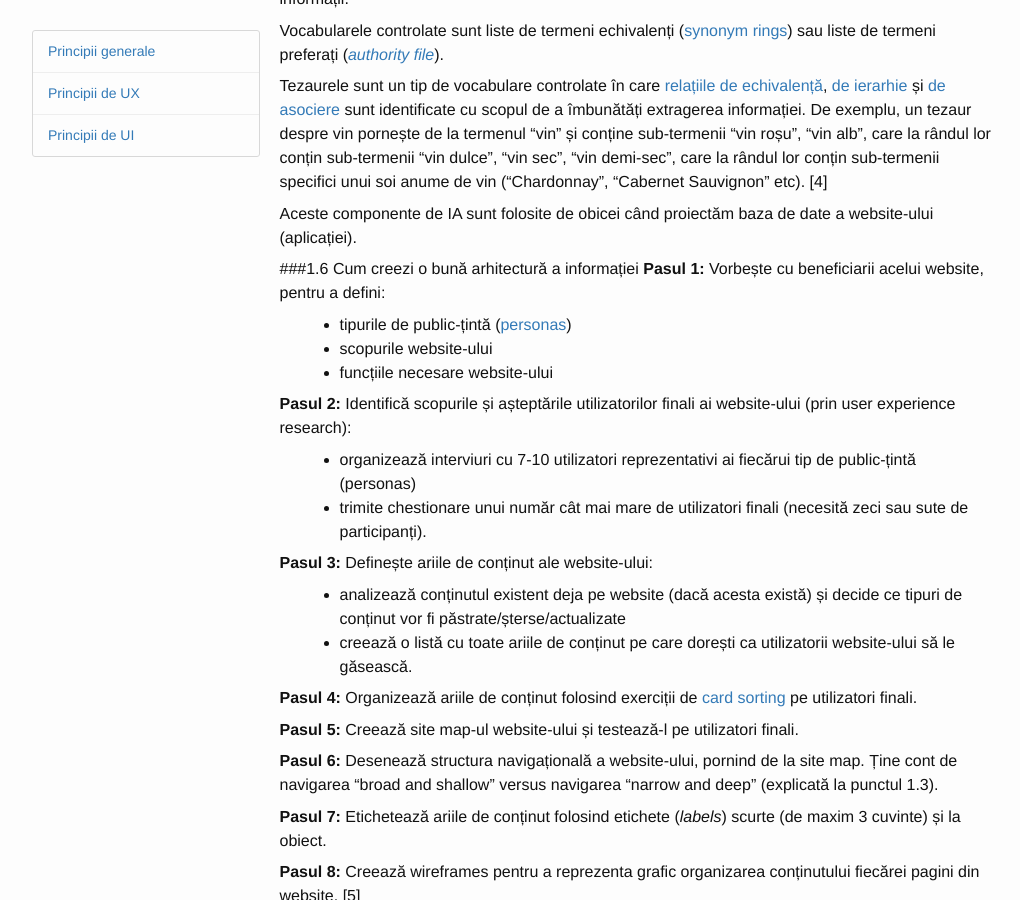
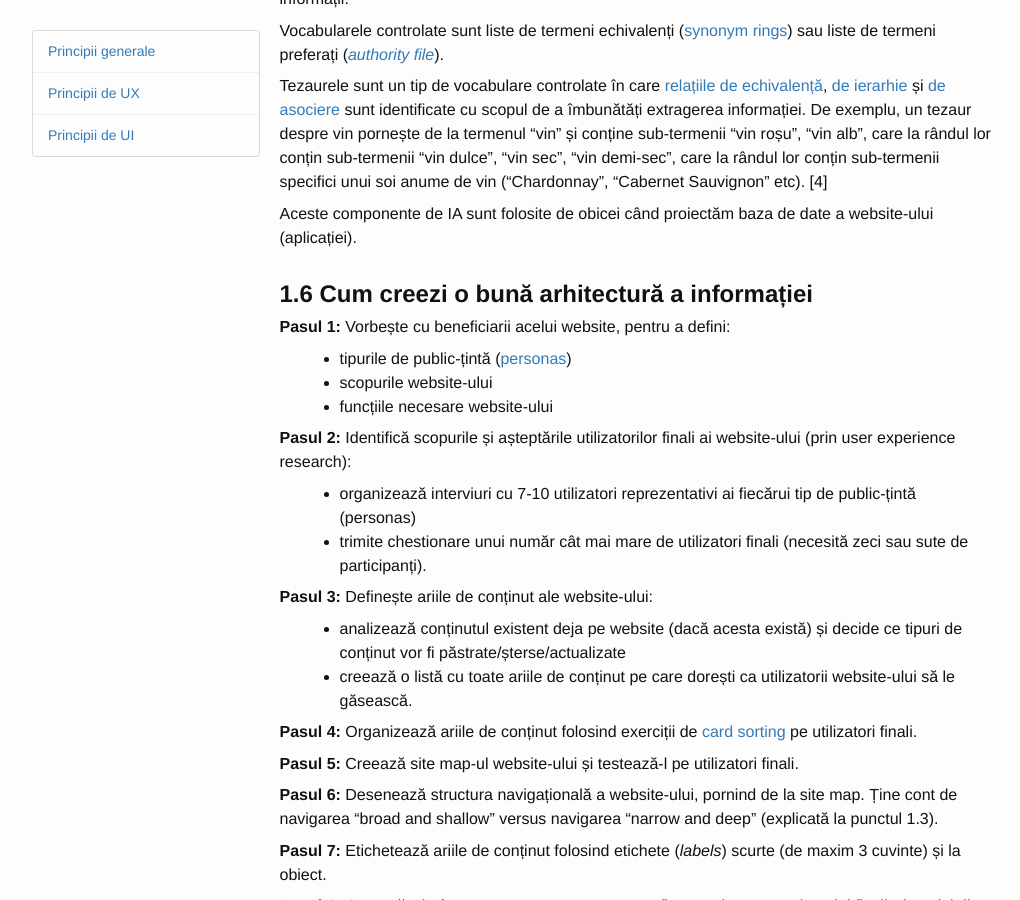
Before and after one commit to gov-ithub/govro-design, a Jekyll site: the page built from 2-ux.md, in a window 1280 px wide and 900 px high, scrolled down 3799 px. Shown: the whole window, without its empty margins (128-1148 px from the left). Built offline with Jekyll 4.4.1, drawn with Linux system fonts in a browser that asks for light colours; nearby versions of some CDN libraries.

Commit message:
Corectat formatarea paragrafului 1.6
Bullet-urile de la liste nu erau vizibile.

```diff
--- a/2-ux.md
+++ b/2-ux.md
@@ -128,19 +128,19 @@ Tezaurele sunt un tip de vocabulare controlate în care [relațiile de echivalen
 Aceste componente de IA sunt folosite de obicei când proiectăm baza de date a website-ului (aplicației).
 
 
-###1.6 Cum creezi o bună arhitectură a informației
+### 1.6 Cum creezi o bună arhitectură a informației
 **Pasul 1:** Vorbește cu beneficiarii acelui website, pentru a defini:
-- tipurile de public-țintă ([personas](https://www.youtube.com/watch?v=khLWLtxmMGM))
-- scopurile website-ului
-- funcțiile necesare website-ului
+* tipurile de public-țintă ([personas](https://www.youtube.com/watch?v=khLWLtxmMGM))
+* scopurile website-ului
+* funcțiile necesare website-ului
 
 **Pasul 2:** Identifică scopurile și așteptările utilizatorilor finali ai website-ului (prin user experience research):
-- organizează interviuri cu 7-10 utilizatori reprezentativi ai fiecărui tip de public-țintă (personas)
-- trimite chestionare unui număr cât mai mare de utilizatori finali (necesită zeci sau sute de participanți).
+* organizează interviuri cu 7-10 utilizatori reprezentativi ai fiecărui tip de public-țintă (personas)
+* trimite chestionare unui număr cât mai mare de utilizatori finali (necesită zeci sau sute de participanți).
 
 **Pasul 3:** Definește ariile de conținut ale website-ului:
-- analizează conținutul existent deja pe website (dacă acesta există) și decide ce tipuri de conținut vor fi păstrate/șterse/actualizate
-- creează o listă cu toate ariile de conținut pe care dorești ca utilizatorii website-ului să le găsească.
+* analizează conținutul existent deja pe website (dacă acesta există) și decide ce tipuri de conținut vor fi păstrate/șterse/actualizate
+* creează o listă cu toate ariile de conținut pe care dorești ca utilizatorii website-ului să le găsească.
 
 **Pasul 4:** Organizează ariile de conținut folosind exerciții de [card sorting](https://en.wikipedia.org/wiki/Card_sorting) pe utilizatori finali.
 
```
